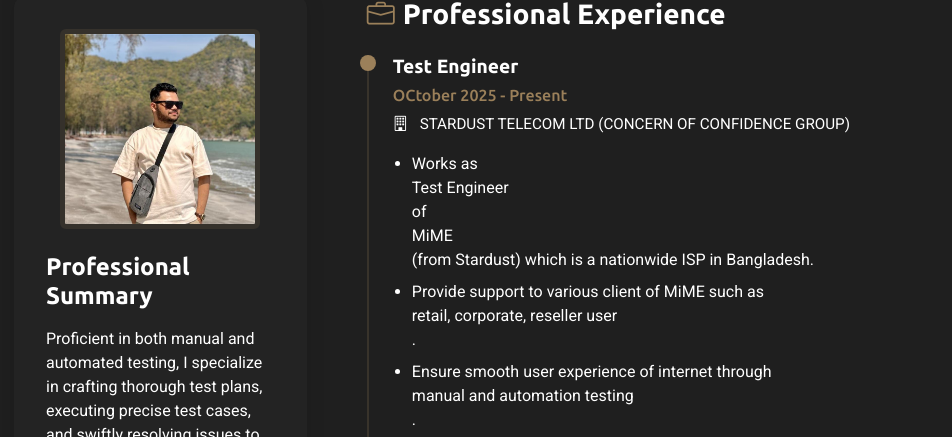
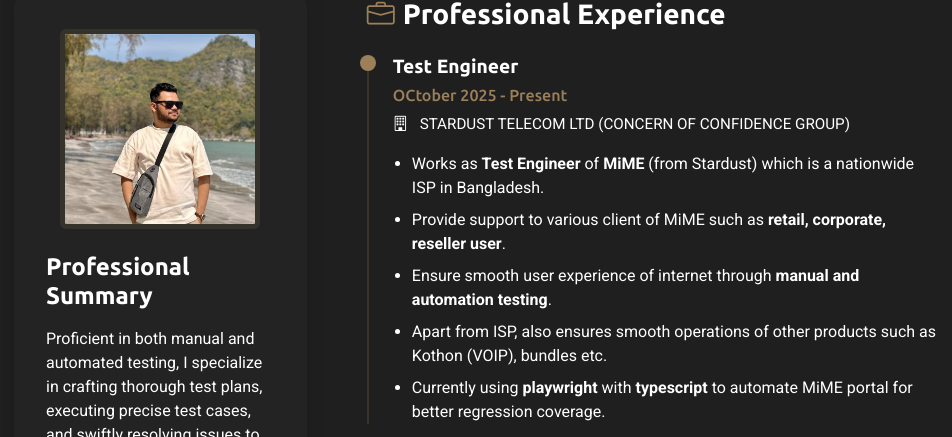
Before and after one commit to ShihabSaif/portfolio-website, a plain HTML site: page index.html in a window 1280 px wide. Shown: the part 2367-2804 px from the top of the page, without its empty margins (328-1280 px from the left). Drawn offline with nearby package versions, Linux system fonts and the light colour scheme.

Commit message:
style font changed

```diff
--- a/index.html
+++ b/index.html
@@ -565,11 +565,11 @@
                 <h5>OCtober 2025 - Present</h5>
                 <p class="company"><i class="bi bi-building"></i> STARDUST TELECOM LTD (CONCERN OF CONFIDENCE GROUP)</p>
                 <ul>
-                  <li> Works as <br>Test Engineer</br> of <br>MiME</br> (from Stardust) which is a nationwide ISP in Bangladesh.</li>
-                  <li>Provide support to various client of MiME such as <br>retail, corporate, reseller user</br>.</li>
-                  <li>Ensure smooth user experience of internet through <br>manual and automation testing</br>.</li>
+                  <li> Works as <b>Test Engineer</b> of <b>MiME</b> (from Stardust) which is a nationwide ISP in Bangladesh.</li>
+                  <li>Provide support to various client of MiME such as <b>retail, corporate, reseller user</b>.</li>
+                  <li>Ensure smooth user experience of internet through <b>manual and automation testing</b>.</li>
                   <li>Apart from ISP, also ensures smooth operations of other products such as Kothon (VOIP), bundles etc.</li>
-                  <li>Currently using <br>playwright</br> with <br>typescript</br> to automate MiME portal for better regression coverage.</li>
+                  <li>Currently using <b>playwright</b> with <b>typescript</b> to automate MiME portal for better regression coverage.</li>
                 </ul>
               </div>
 
```
